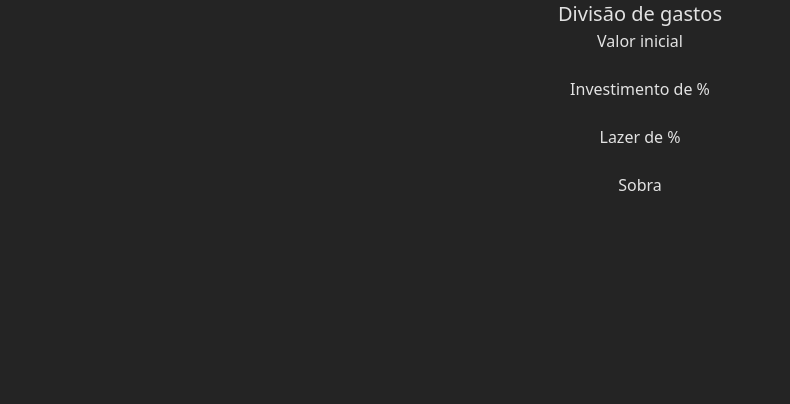
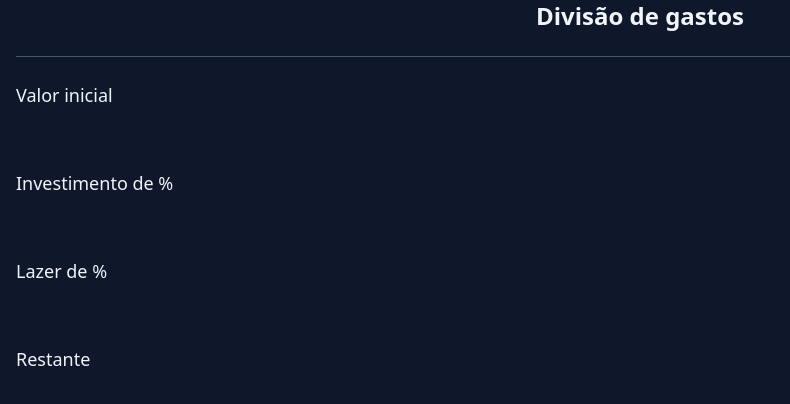
Before and after one commit to erickmacena1/financas, a React (Vite) app: page / in a window 1280 px wide. Shown: the top 404 px of the page, without its empty margins (0-790 px from the left). Built offline with nearby package versions, Linux system fonts and the light colour scheme.

Commit message:
add: estilização inicial

```diff
--- a/index.html
+++ b/index.html
@@ -5,7 +5,7 @@
     <link rel="icon" type="image/svg+xml" href="/vite.svg" />
     <meta name="viewport" content="width=device-width, initial-scale=1.0" />
     <title>Finanças</title>
-    <link href="https://fonts.googleapis.com/css2?family=Inter&display=swap" rel="stylesheet">
+    <link href="https://fonts.googleapis.com/css2?family=Inter:wght@400;500;600;700&display=swap" rel="stylesheet">
   </head>
   <body>
     <div id="root"></div>
--- a/src/App.jsx
+++ b/src/App.jsx
@@ -1,18 +1,30 @@
 function App() {
 
   return (<div
-    className='font-["Inter"] flex items-center flex-col'
+    className='font-["Inter"] flex items-center flex-col px-4 space-y-6'
   >
-    <h1 className='text-xl'>Divisão de gastos</h1>
-    <hr />
-    <h2>Valor inicial</h2>
-    <input type="number" name="" id="" />
-    <h3>Investimento de %</h3>
-    <input type="number" name="" id="" />
-    <h3>Lazer de %</h3>
-    <input type="number" name="" id="" />
-    <h3>Sobra</h3>
-    <input type="number" name="" id="" />
+    <h1 className='text-2xl font-bold mb-6'>Divisão de gastos</h1>
+    <hr className="w-full border-slate-600" />
+
+    <div className="w-full space-y-3">
+      <h2 className='text-lg font-medium'>Valor inicial</h2>
+      <input type="number" name="" id="" prefix="R$" />
+    </div>
+
+    <div className="w-full space-y-3">
+      <h2 className='text-lg font-medium'>Investimento de %</h2>
+      <input type="number" name="" id="" />
+    </div>
+
+    <div className="w-full space-y-3">
+      <h2 className='text-lg font-medium'>Lazer de %</h2>
+      <input type="number" name="" id="" />
+    </div>
+
+    <div className="w-full space-y-3">
+      <h2 className='text-lg font-medium'>Restante</h2>
+      <input type="number" name="" id="" />
+    </div>
   </div>)
 }
 
--- a/src/index.css
+++ b/src/index.css
@@ -1,13 +1,13 @@
 @import "tailwindcss";
 
 :root {
-  font-family: system-ui, Avenir, Helvetica, Arial, sans-serif;
+  font-family: system-ui, Arial, Helvetica, sans-serif;
   line-height: 1.5;
-  font-weight: 400;
 
   color-scheme: light dark;
-  color: rgba(255, 255, 255, 0.87);
-  background-color: #242424;
+  /* color: rgba(255, 255, 255, 0.87); */
+  /* background-color: #242424; */
+  @apply bg-slate-900 text-slate-100;
 
   font-synthesis: none;
   text-rendering: optimizeLegibility;
```
